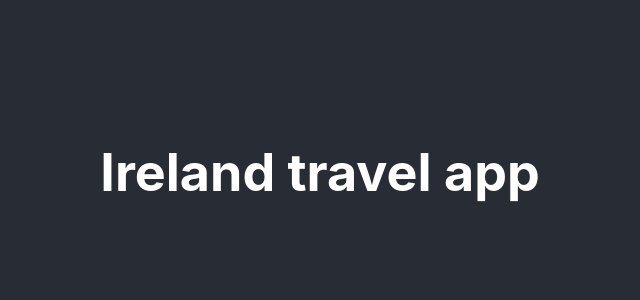
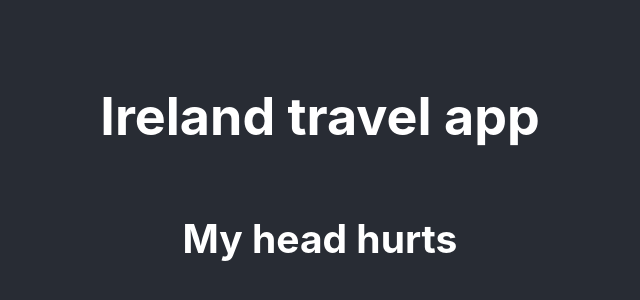
Before and after one commit to StevenMarron/travel-ireland-app, a React (Create React App) app: page / in a window 1280 px wide. Shown: the part 228-528 px from the top of the page, without its empty margins (320-960 px from the left). Built offline with nearby package versions, Linux system fonts and the light colour scheme.

Commit message:
added line to app.js

```diff
--- a/src/App.js
+++ b/src/App.js
@@ -6,6 +6,7 @@ function App() {
     <div className="App">
       <header className="App-header">
         <h1>Ireland travel app</h1>
+        <h2>My head hurts</h2>
       </header>
     </div>
   );
```
